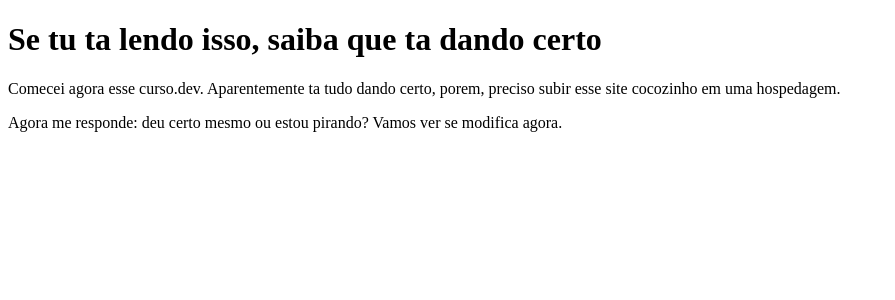
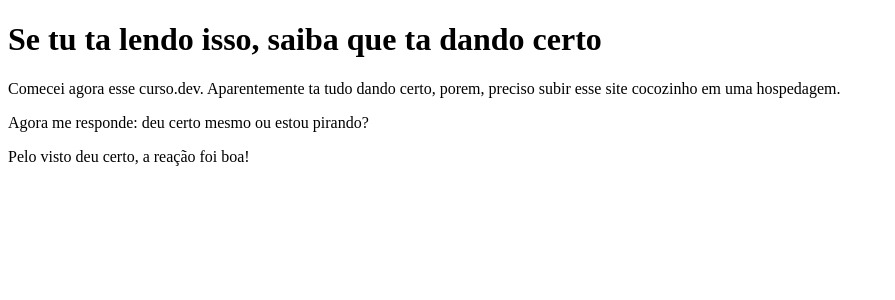
Before and after one commit to JeanRGarcia/clone-tabnews, a Next.js app: page / in a window 1280 px wide. Shown: the top 300 px of the page, without its empty margins (0-895 px from the left). Built offline with nearby package versions, Linux system fonts and the light colour scheme.

Commit message:
modificando a frase inicial

```diff
--- a/pages/index.js
+++ b/pages/index.js
@@ -3,7 +3,8 @@ function Home(){
         <>
             <h1>Se tu ta lendo isso, saiba que ta dando certo</h1>
             <p>Comecei agora esse curso.dev. Aparentemente ta tudo dando certo, porem, preciso subir esse site cocozinho em uma hospedagem.</p>
-            <p>Agora me responde: deu certo mesmo ou estou pirando? Vamos ver se modifica agora.</p>
+            <p>Agora me responde: deu certo mesmo ou estou pirando?</p>
+            <p>Pelo visto deu certo, a reação foi boa!</p>
         </>
     )
 }
```
